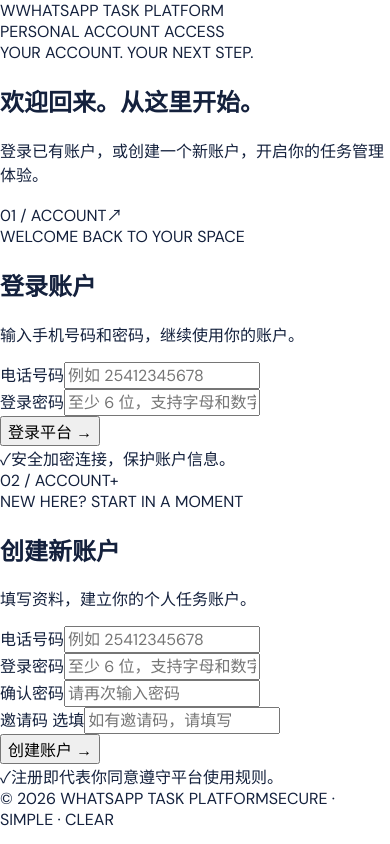
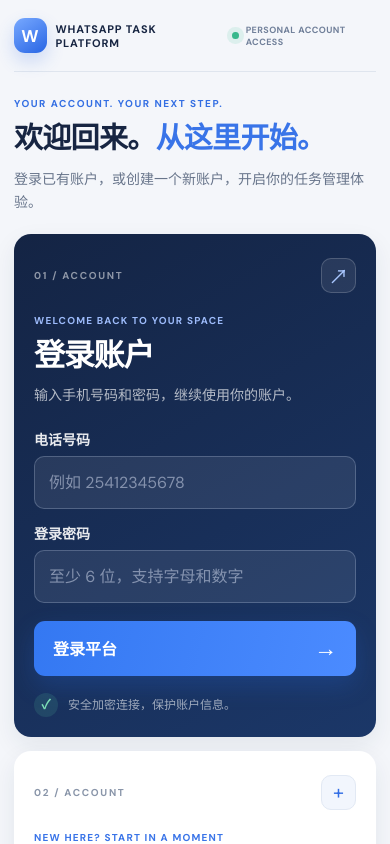
Before and after one commit to xiaolongsvip/whatsapp-task-platform, a Next.js app in the folder apps/web/: page / in a window 390 px wide. Shown: the top 844 px of the page. Built offline with nearby package versions, Linux system fonts and the light colour scheme.

Commit message:
Style dual-column login and registration panels with readable responsive typography

```diff
--- a/apps/web/src/app/globals.css
+++ b/apps/web/src/app/globals.css
@@ -324,3 +324,101 @@ a { -webkit-tap-highlight-color:transparent; }
  .auth-footer {font-size:14px;}
  .auth-security {font-size:12px;}
 }
+
+
+/* Combined account entry: login on the left, registration on the right */
+.entry-page { min-height:100svh; padding:0 clamp(20px,5vw,76px); display:flex; flex-direction:column; background:#eef2f7; color:#172542; }
+.entry-header { width:100%;max-width:1440px;min-height:88px;margin:0 auto;display:flex;align-items:center;justify-content:space-between;gap:20px;border-bottom:1px solid #dfe5ee; }
+.entry-brand { display:flex;align-items:center;gap:13px;color:#172542;font-size:14px;font-weight:800;letter-spacing:1.4px; }
+.entry-brand-mark { width:42px;height:42px;display:grid;place-items:center;border-radius:13px;background:linear-gradient(145deg,#78a9ff,#2865e4);color:#fff;font-size:20px;font-weight:800;box-shadow:0 8px 18px rgba(39,100,231,.2); }
+.entry-header-caption { display:flex;align-items:center;gap:10px;color:#71809a;font-size:12px;font-weight:700;letter-spacing:1.3px; }
+.entry-header-caption span { width:8px;height:8px;border-radius:50%;background:#37b88c;box-shadow:0 0 0 5px rgba(55,184,140,.12); }
+.entry-intro { width:100%;max-width:1440px;margin:34px auto 28px; }
+.entry-intro-line { color:#346fe3;font-size:12px;font-weight:800;letter-spacing:2.1px;margin-bottom:10px; }
+.entry-intro h2 { margin:0;color:#172542;font-size:clamp(30px,3.2vw,42px);font-weight:800;letter-spacing:-1.2px;line-height:1.3; }
+.entry-intro h2 span { color:#3974e8; }
+.entry-intro p { margin:10px 0 0;color:#68758b;font-size:16px;line-height:1.7; }
+.entry-panels { width:100%;max-width:1440px;margin:0 auto 28px;flex:1;display:grid;grid-template-columns:minmax(0,1fr) minmax(0,1fr);align-items:stretch;border-radius:22px;overflow:hidden;box-shadow:0 22px 60px rgba(28,48,82,.1); }
+.entry-panel { min-width:0;padding:clamp(28px,3.4vw,52px) clamp(25px,4vw,58px) 26px;display:flex;flex-direction:column; }
+.entry-login { color:#fff;background:linear-gradient(150deg,#142444 0%,#1b3768 100%); }
+.entry-register { color:#172542;background:#fff; }
+.entry-panel-top { display:flex;align-items:center;justify-content:space-between;margin-bottom:35px; }
+.entry-step { color:rgba(255,255,255,.52);font-size:12px;font-weight:800;letter-spacing:1.7px; }
+.entry-register .entry-step { color:#8995a9; }
+.entry-panel-symbol { width:42px;height:42px;display:grid;place-items:center;border:1px solid rgba(255,255,255,.18);border-radius:13px;background:rgba(255,255,255,.08);color:#a9c7ff;font-size:24px; }
+.entry-register .entry-panel-symbol { border-color:#e2e9f4;background:#f2f6fd;color:#326de4; }
+.entry-heading { margin-bottom:27px; }
+.entry-eyebrow { margin-bottom:10px;color:#9dbbfa;font-size:12px;font-weight:800;letter-spacing:1.6px; }
+.entry-register .entry-eyebrow { color:#3974e8; }
+.entry-heading h1 { margin:0;color:inherit;font-size:clamp(34px,3.2vw,44px);font-weight:800;line-height:1.25;letter-spacing:-1.2px; }
+.entry-heading p { margin:12px 0 0;color:rgba(255,255,255,.68);font-size:16px;line-height:1.7; }
+.entry-register .entry-heading p { color:#77849a; }
+.entry-form { display:grid;gap:18px; }
+.entry-field { display:grid;gap:9px; }
+.entry-field label { color:rgba(255,255,255,.9);font-size:15px;font-weight:700; }
+.entry-register .entry-field label { color:#34435d; }
+.entry-field label span { color:#98a4b7;font-size:13px;font-weight:500;margin-left:5px; }
+.entry-field input { width:100%;height:58px;padding:0 17px;border:1px solid rgba(220,232,255,.23);border-radius:11px;outline:none;background:rgba(255,255,255,.08);color:#fff;font-size:17px;transition:border-color .18s,box-shadow .18s,background .18s; }
+.entry-field input::placeholder { color:rgba(231,239,255,.48); }
+.entry-field input:focus { border-color:#82aaff;background:rgba(255,255,255,.12);box-shadow:0 0 0 4px rgba(105,153,255,.15); }
+.entry-register .entry-field input { border-color:#dce3ee;background:#f8faff;color:#172542; }
+.entry-register .entry-field input::placeholder { color:#a0aabb; }
+.entry-register .entry-field input:focus { border-color:#6d99ed;background:#fff;box-shadow:0 0 0 4px rgba(57,116,232,.1); }
+.entry-submit { width:100%;height:60px;margin-top:4px;padding:0 19px;display:flex;align-items:center;justify-content:space-between;border:0;border-radius:11px;background:linear-gradient(105deg,#3478f2,#4b8bff);color:#fff;font-size:17px;font-weight:800;cursor:pointer;box-shadow:0 10px 24px rgba(38,103,223,.24);transition:transform .18s,box-shadow .18s; }
+.entry-submit span { font-size:23px;font-weight:400; }
+.entry-submit:hover { transform:translateY(-2px);box-shadow:0 14px 28px rgba(38,103,223,.3); }
+.entry-submit:disabled { opacity:.65;cursor:wait;transform:none; }
+.entry-register .entry-submit { background:linear-gradient(105deg,#182e53,#244778);box-shadow:0 10px 22px rgba(22,47,85,.16); }
+.entry-feedback { padding:12px 14px;border-radius:10px;font-size:14px;line-height:1.6; }
+.entry-error { color:#ffd5d2;background:rgba(180,35,24,.18);border:1px solid rgba(255,140,130,.3); }
+.entry-success { color:#b6f1d9;background:rgba(16,130,88,.18);border:1px solid rgba(105,220,174,.28); }
+.entry-register .entry-error { color:#a12820;background:#fff2f0;border-color:#ffd5cf; }
+.entry-register .entry-success { color:#08764e;background:#eaf8f1;border-color:#c8eedb; }
+.entry-panel-foot { display:flex;align-items:center;gap:10px;margin-top:auto;padding-top:23px;color:rgba(255,255,255,.58);font-size:13px;line-height:1.5; }
+.entry-register .entry-panel-foot { color:#8793a6; }
+.entry-secure-icon { width:24px;height:24px;flex:0 0 24px;display:grid;place-items:center;border-radius:50%;background:rgba(90,204,159,.15);color:#7de0b7;font-size:13px;font-weight:800; }
+.entry-register .entry-secure-icon { background:#e9f7f1;color:#17986d; }
+.entry-footer { width:100%;max-width:1440px;min-height:54px;margin:0 auto;display:flex;align-items:center;justify-content:space-between;gap:14px;color:#8995a8;font-size:11px;font-weight:700;letter-spacing:1px; }
+@media(max-width:900px) {
+ .entry-page {padding:0 22px;}
+ .entry-panel {padding:30px 27px 24px;}
+ .entry-panel-top {margin-bottom:26px;}
+ .entry-heading h1 {font-size:34px;}
+ .entry-heading p {font-size:15px;}
+ .entry-form {gap:15px;}
+ .entry-field input {height:55px;font-size:16px;}
+}
+@media(max-width:680px) {
+ .entry-page {padding:0 14px;background:#f4f6fa;}
+ .entry-header {min-height:72px;}
+ .entry-brand {font-size:11px;letter-spacing:.8px;gap:9px;}
+ .entry-brand-mark {width:35px;height:35px;border-radius:11px;font-size:17px;}
+ .entry-header-caption {font-size:9px;letter-spacing:.4px;gap:7px;}
+ .entry-header-caption span {width:7px;height:7px;}
+ .entry-intro {margin:25px auto 19px;}
+ .entry-intro-line {font-size:10px;letter-spacing:1.5px;}
+ .entry-intro h2 {font-size:29px;letter-spacing:-.7px;}
+ .entry-intro p {font-size:14px;}
+ .entry-panels {display:flex;flex-direction:column;gap:14px;margin-bottom:18px;overflow:visible;border-radius:0;box-shadow:none;}
+ .entry-panel {border-radius:17px;padding:24px 20px 20px;box-shadow:0 9px 25px rgba(28,48,82,.08);}
+ .entry-panel-top {margin-bottom:21px;}
+ .entry-step {font-size:10px;}
+ .entry-panel-symbol {width:35px;height:35px;border-radius:10px;font-size:20px;}
+ .entry-heading {margin-bottom:21px;}
+ .entry-eyebrow {font-size:10px;letter-spacing:1.2px;}
+ .entry-heading h1 {font-size:31px;}
+ .entry-heading p {font-size:14px;margin-top:8px;}
+ .entry-form {gap:14px;}
+ .entry-field {gap:7px;}
+ .entry-field label {font-size:14px;}
+ .entry-field input {height:53px;border-radius:10px;padding:0 14px;font-size:16px;}
+ .entry-submit {height:55px;font-size:16px;}
+ .entry-panel-foot {padding-top:17px;font-size:12px;}
+ .entry-footer {min-height:48px;font-size:9px;letter-spacing:.5px;}
+}
+@media(max-width:370px) {
+ .entry-header-caption {display:none;}
+ .entry-intro h2 {font-size:27px;}
+ .entry-panel {padding-left:17px;padding-right:17px;}
+ .entry-footer span:last-child {display:none;}
+}
```
